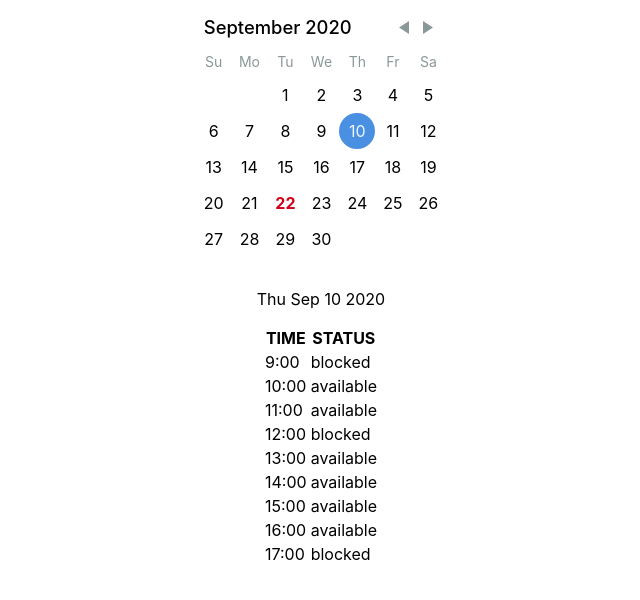
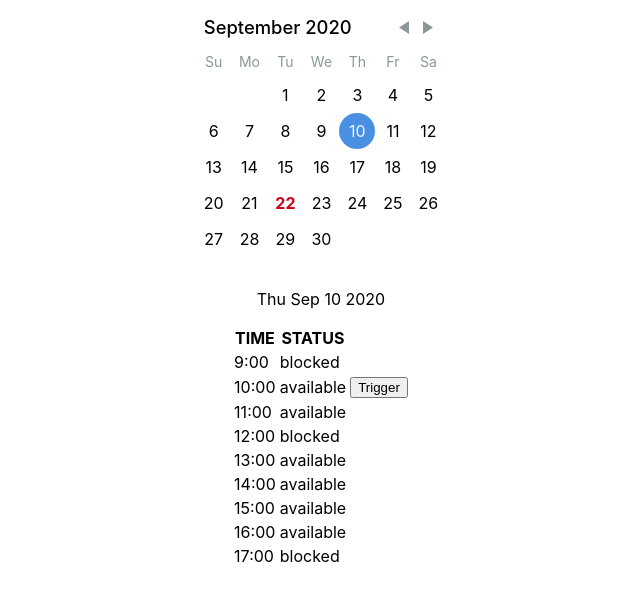
Before and after one commit to DanielleInkster/scheduler, a React (Create React App) app: page / in a window 1280 px wide. Both pictures are taken after a click on the element "10". Shown: the top 600 px of the page, without its empty margins (319-959 px from the left). Built offline with nearby package versions, Linux system fonts and the light colour scheme.

Commit message:
installed reactjs-popup

```diff
--- a/package.json
+++ b/package.json
@@ -9,7 +9,8 @@
     "react": "^16.13.1",
     "react-day-picker": "^7.4.8",
     "react-dom": "^16.13.1",
-    "react-scripts": "3.4.3"
+    "react-scripts": "3.4.3",
+    "reactjs-popup": "^2.0.4"
   },
   "scripts": {
     "start": "react-scripts start",
--- a/src/DailySchedule.js
+++ b/src/DailySchedule.js
@@ -1,9 +1,15 @@
 import React from 'react';
+import Popup from 'reactjs-popup';
 
 export default function DailySchedule({ date }) {
+  const PopupExample = (date) => (
+    <Popup trigger={<button> Trigger</button>} position="right center">
+      <div>{displayDate()}</div>
+    </Popup>
+  );
   const schedule = [
     { time: '9:00', status: 'blocked' },
-    { time: '10:00', status: 'available' },
+    { time: '10:00', status: 'available', button: PopupExample() },
     { time: '11:00', status: 'available' },
     { time: '12:00', status: 'blocked' },
     { time: '13:00', status: 'available' },
@@ -25,11 +31,12 @@ export default function DailySchedule({ date }) {
   function renderTableData(data = schedule) {
     if (date != null) {
       return (data = schedule.map((slot, index) => {
-        const { time, status } = slot;
+        const { time, status, button } = slot;
         return (
           <tr key={index}>
             <td>{time}</td>
             <td>{status}</td>
+            <td>{button}</td>
           </tr>
         );
       }));
@@ -48,7 +55,7 @@ export default function DailySchedule({ date }) {
     <div>
       <p id="date">{`${displayDate()}`}</p>
       <center>
-        <table id="schedule">
+        <table>
           <tr>{renderTableHeader()}</tr>
           <tbody>{renderTableData()}</tbody>
         </table>
--- a/src/DayPicker.js
+++ b/src/DayPicker.js
@@ -12,7 +12,6 @@ export default function Calendar() {
 
   return (
     <div>
-      {console.log(date)}
       <DayPicker selectedDays={date} onDayClick={handleDayClick} />
       <DailySchedule date={date} />
     </div>
```
Also changed, not shown: 1 other file (tests, documents, lock files or other folders).
